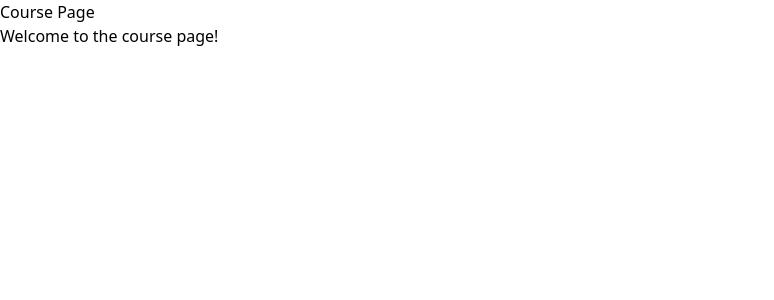
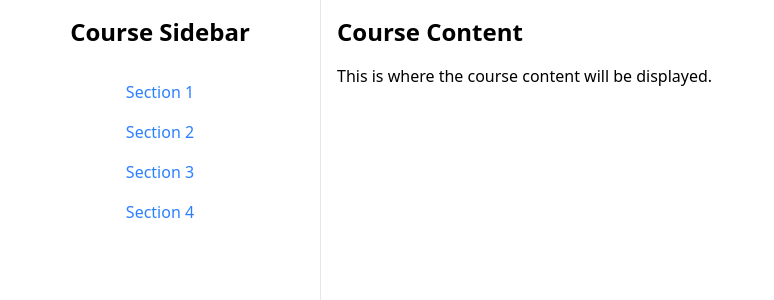
Before and after one commit to hari-dev-003/Learn_Mode, a React (Vite) app in the folder frontend/: page /courses in a window 1280 px wide. Shown: the top 300 px of the page, without its empty margins (0-774 px from the left). Built offline with nearby package versions, Linux system fonts and the light colour scheme.

Commit message:
feat: Added the third part component Course Page and the course side bar

```diff
--- /dev/null
+++ b/frontend/src/components/SideBarCourse.jsx
@@ -0,0 +1,17 @@
+function SideBarCourse(){
+  return (
+    <div>
+      <div className="flex flex-col items-center justify-items-normal mt-4 h-full">
+      <h1 className="text-2xl font-bold mb-4">Course Sidebar</h1>
+      <ul>
+        <li className="m-4 mb-2"><a href="#section1" className="text-blue-500 hover:underline">Section 1</a></li>
+        <li className=" m-4 mb-2"><a href="#section2" className="text-blue-500 hover:underline">Section 2</a></li>
+        <li className="m-4 mb-2"><a href="#section3" className="text-blue-500 hover:underline">Section 3</a></li>
+        <li className="m-4 mb-2"><a href="#section4" className="text-blue-500 hover:underline">Section 4</a></li>
+      </ul>
+    </div>
+  </div>
+  )
+}
+
+export default SideBarCourse;
--- a/frontend/src/pages/CoursePage.jsx
+++ b/frontend/src/pages/CoursePage.jsx
@@ -1,8 +1,17 @@
+import SideBarCourse from '../components/SideBarCourse';
+
+
 function CoursePage() {
    return (
     <>
-       <h1>Course Page</h1>
-        <p>Welcome to the course page!</p>
+      <div className="grid grid-cols-[25%_70%] h-screen">
+        <SideBarCourse />
+        <div className="flex-1 p-4 border-l border-gray-200">
+            {/* Main content area */}
+            <h2 className="text-2xl font-bold mb-4">Course Content</h2>
+            <p>This is where the course content will be displayed.</p>
+        </div>
+      </div>
     </>
    )
 }
```
